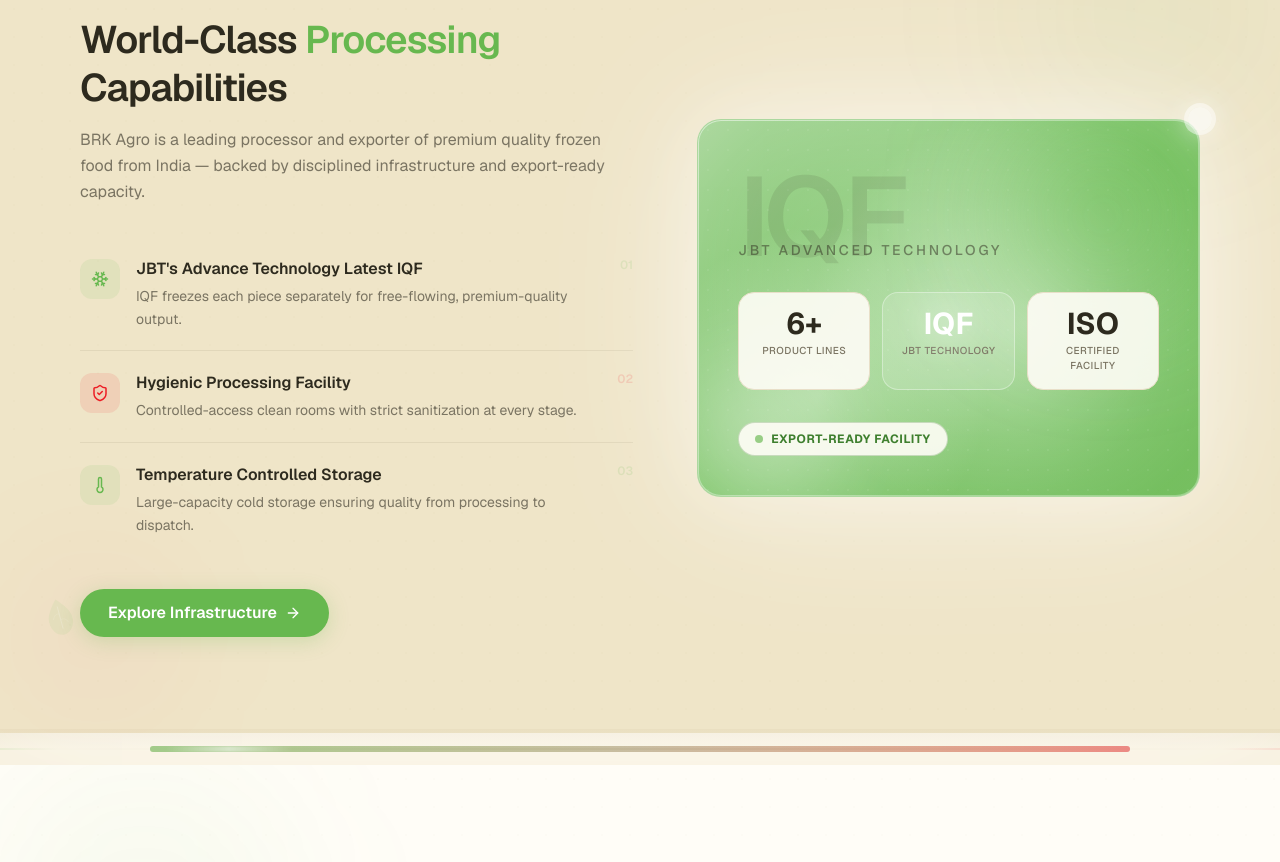
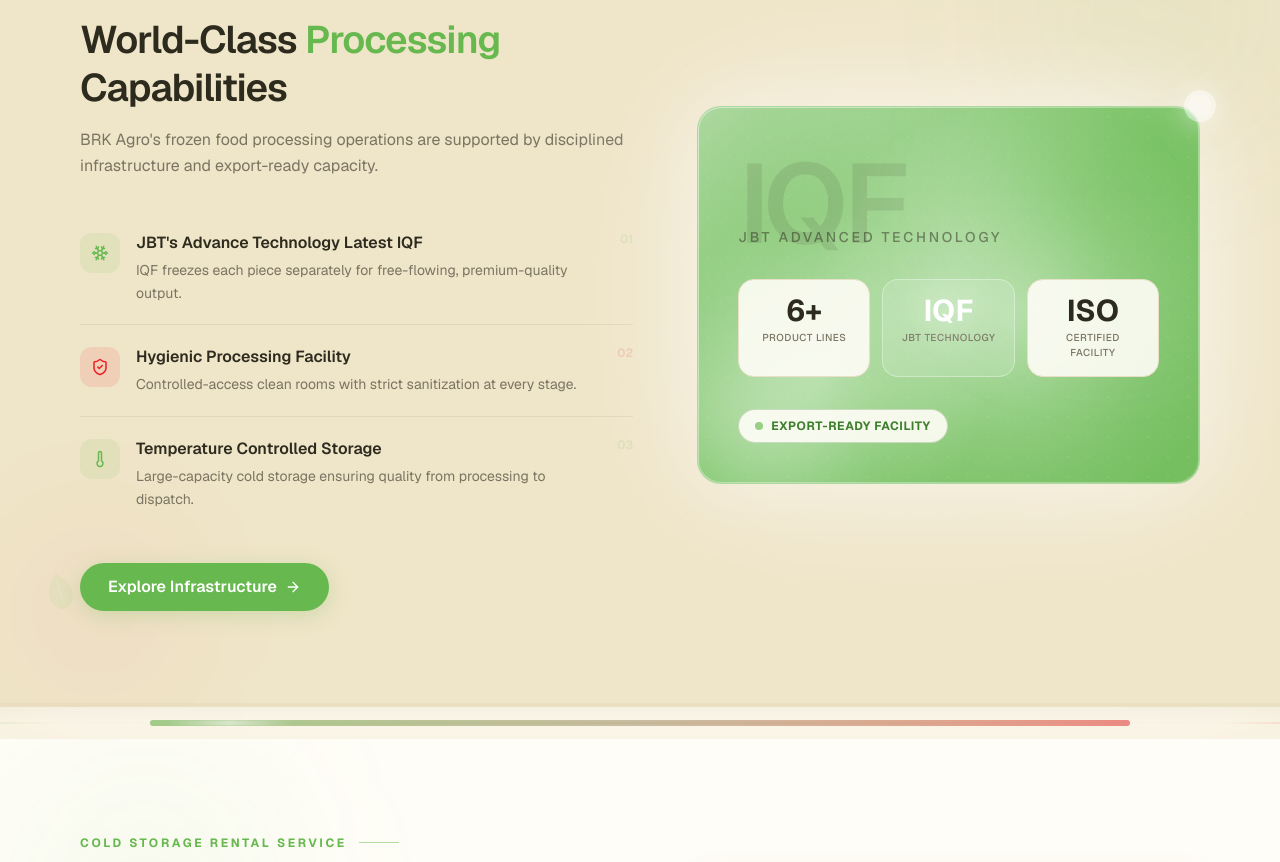
Before and after one commit to pushkaraj23/Brk_agro, a Next.js app: page / in a window 1280 px wide. Shown: the part 4640-5502 px from the top of the page. Built offline with nearby package versions, Linux system fonts and the light colour scheme.

Commit message:
Update InfrastructureBrief.tsx

```diff
--- a/components/sections/home/InfrastructureBrief.tsx
+++ b/components/sections/home/InfrastructureBrief.tsx
@@ -84,9 +84,9 @@ export function InfrastructureBrief() {
               </h2>
 
               <p className="mb-8 max-w-xl text-sm leading-relaxed text-text-muted lg:text-base">
-                BRK Agro is a leading processor and exporter of premium quality frozen food
-                from India — backed by disciplined infrastructure and export-ready
-                capacity.
+                BRK Agro's frozen food processing operations
+                are supported by disciplined infrastructure and
+                export-ready capacity.
               </p>
 
               <motion.div
```
